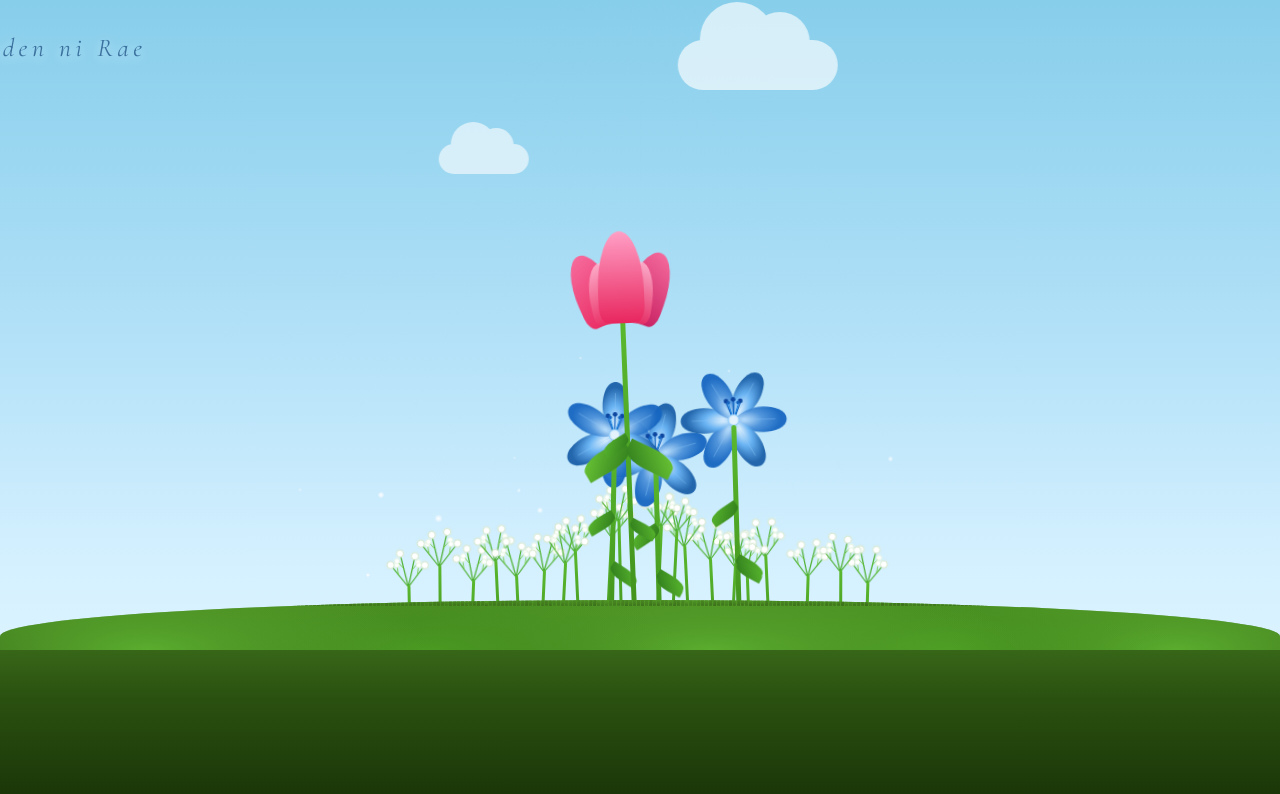
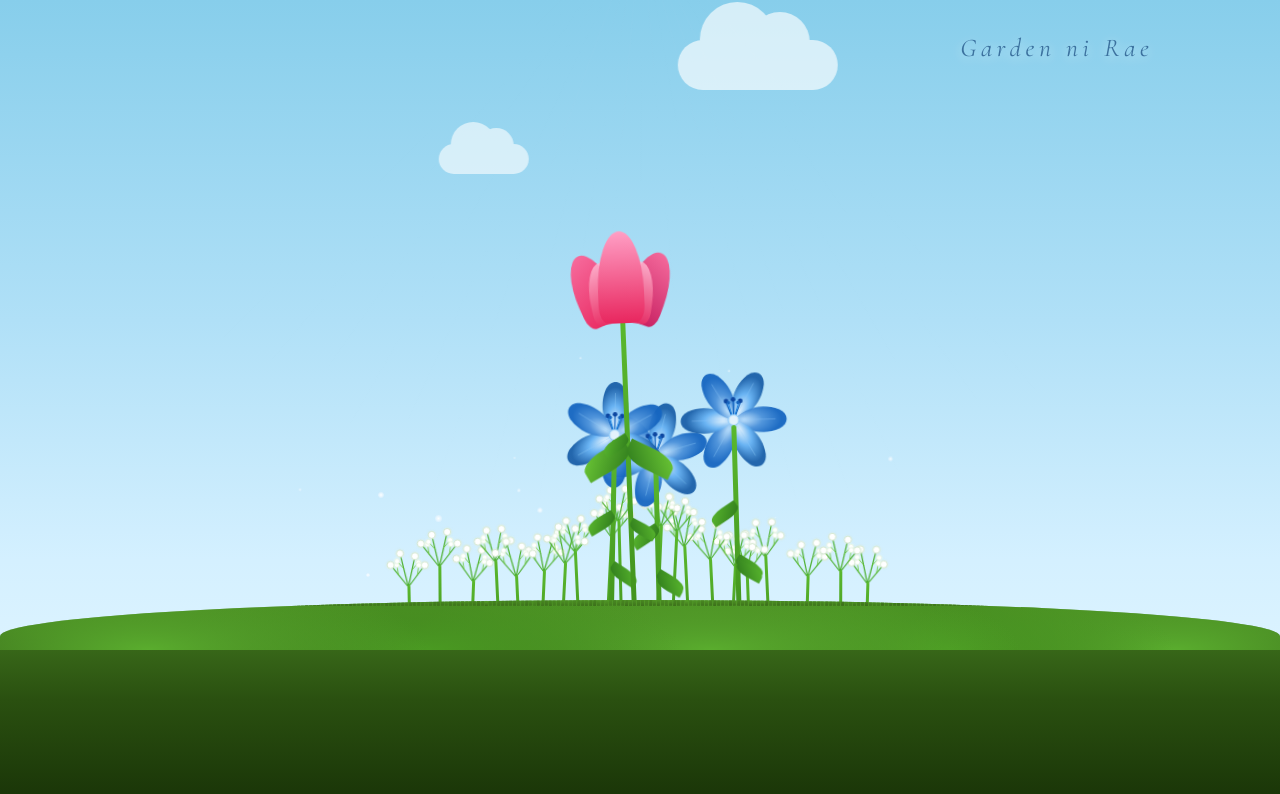
Before and after one commit to suuuunnnn/RAECOY, a plain HTML site: page index.html in a window 1280 px wide. Drawn offline with nearby package versions, Linux system fonts and the light colour scheme.

Commit message:
Update index.html

```diff
--- a/index.html
+++ b/index.html
@@ -85,7 +85,7 @@ body {
 .lbl-l { left:-24px; top:35%; transform:rotate(-32deg); }
 .lbl-r { right:-24px; top:58%; transform:rotate(32deg) scaleX(-1); }
 
-.title { position:fixed; top:32px; left:50px; transform:translateX(-50%); color:rgba(40,90,140,0.85); font-size:clamp(1rem,2.5vw,1.6rem); font-style:italic; letter-spacing:0.18em; white-space:nowrap; text-shadow:0 2px 12px rgba(255,255,255,0.7); z-index:20; animation:fadeInTitle 2s 3.5s both; }
+.title { position:fixed; top:32px; right:30px; transform:translateX(-50%); color:rgba(40,90,140,0.85); font-size:clamp(1rem,2.5vw,1.6rem); font-style:italic; letter-spacing:0.18em; white-space:nowrap; text-shadow:0 2px 12px rgba(255,255,255,0.7); z-index:20; animation:fadeInTitle 2s 3.5s both; }
 @keyframes fadeInTitle { from{opacity:0;transform:translateX(-50%) translateY(-10px);} to{opacity:1;transform:translateX(-50%) translateY(0);} }
 </style>
 </head>
```
